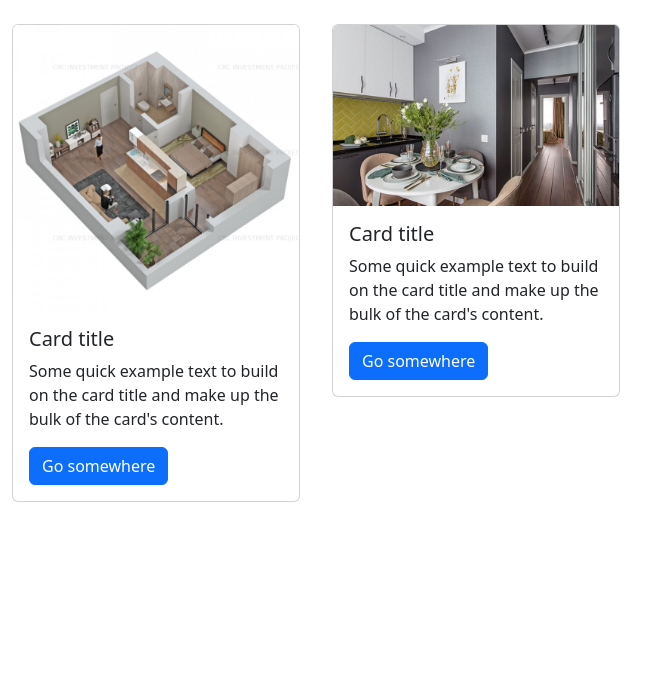
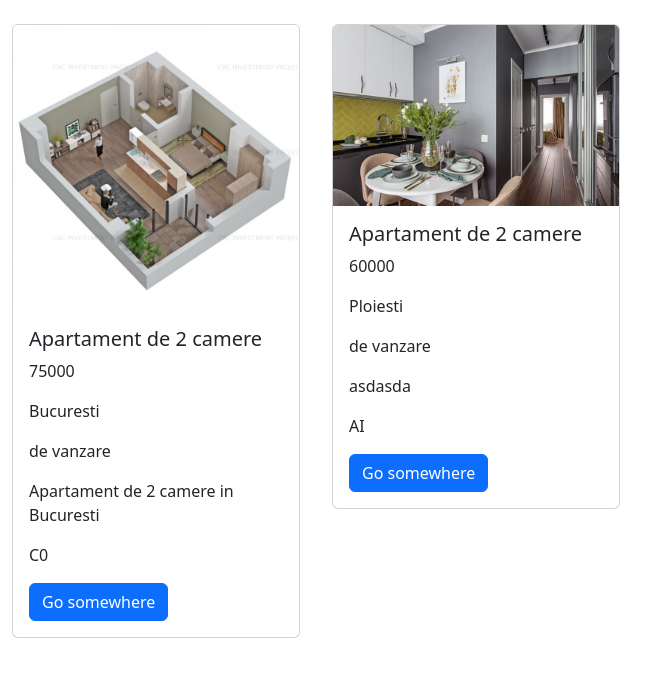
Before and after one commit to danmkr/TopEstate, a Django app: page /agentii_imobiliare/ in a window 1280 px wide. Shown: the part 56-733 px from the top of the page, without its empty margins (0-671 px from the left). Run offline with Django 5.2, Linux system fonts and the light colour scheme; data comes from the database, SQL or seed files in the repository.

Commit message:
second commit

```diff
--- a/templates/createPost/agentii_imobiliare.html
+++ b/templates/createPost/agentii_imobiliare.html
@@ -11,14 +11,17 @@
                 <br>
                     <div class="card" style="width: 18rem;">
                         {% if anunt.poze %}
-                        <img src="{{ anunt.poze }}" class="card-img-top" alt="...">
+                        <img src="{{ anunt.poze.url }}" class="card-img-top" alt="...">
                         {% else %}
                         <img src="{% static 'images/no_image_available.png' %}" class="card-img-top" alt="...">
                         {% endif %}
                         <div class="card-body">
-                            <h5 class="card-title">Card title</h5>
-                            <p class="card-text">Some quick example text to build on the card title and make up the bulk of
-                                the card's content.</p>
+                            <h5 class="card-title">{{ anunt.titul_anunt }}</h5>
+                            <p class="card-text">{{ anunt.pret }}</p>
+                            <p class="card-text">{{ anunt.localizare }}</p>
+                            <p class="card-text">{{ anunt.tip_vanzare }}</p>
+                            <p class="card-text">{{ anunt.descriere }}</p>
+                            <p class="card-text">{{ anunt.tip_anunt }}</p>
                             <a href="#" class="btn btn-primary">Go somewhere</a>
                         </div>
                     </div>
--- a/templates/createPost/comision_0.html
+++ b/templates/createPost/comision_0.html
@@ -11,7 +11,7 @@
                 <br>
                     <div class="card" style="width: 18rem;">
                         {% if anunt.poze %}
-                        <img src="{{ anunt.poze }}" class="card-img-top" alt="...">
+                        <img src="{{ anunt.poze.url }}" class="card-img-top" alt="...">
                         {% else %}
                         <img src="{% static 'images/no_image_available.png' %}" class="card-img-top" alt="...">
                         {% endif %}
@@ -21,6 +21,7 @@
                             <p class="card-text">{{ anunt.localizare }}</p>
                             <p class="card-text">{{ anunt.tip_vanzare }}</p>
                             <p class="card-text">{{ anunt.descriere }}</p>
+                            <p class="card-text">{{ anunt.tip_anunt }}</p>
                             <a href="#" class="btn btn-primary">Go somewhere</a>
                         </div>
                     </div>
```
Also changed, not shown: templates/createPost/ansamblu_rezidential.html (+7 -4 lines), media/media/apartament-de-vanzare-2-camere-bucuresti-ilfov-bucuresti-160212174_1.jpg (renamed from media/apartament-de-vanzare-2-camere-bucuresti-ilfov-bucuresti-160212174_1.jpg), media/media/despre-amenajarea-apartament-2-camere-pentru-familie-de-5-persoane-design-Helenka-Design.jpg (renamed from media/despre-amenajarea-apartament-2-camere-pentru-familie-de-5-persoane-design-Helenka-Design.jpg).
